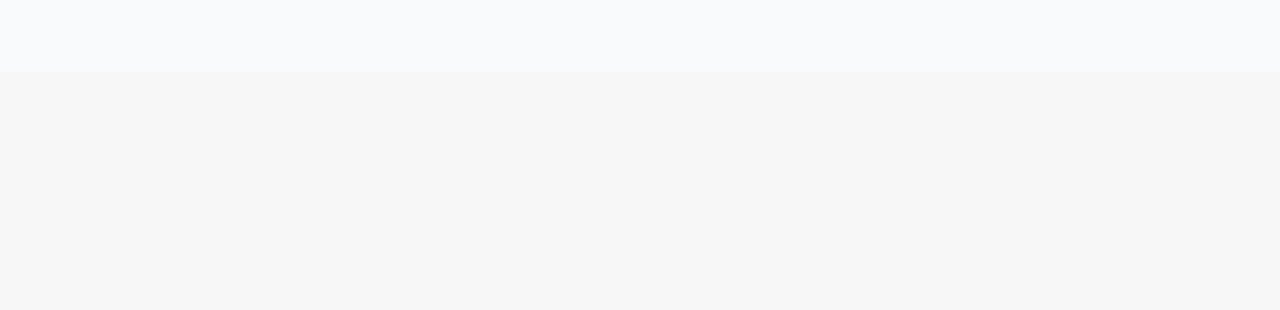
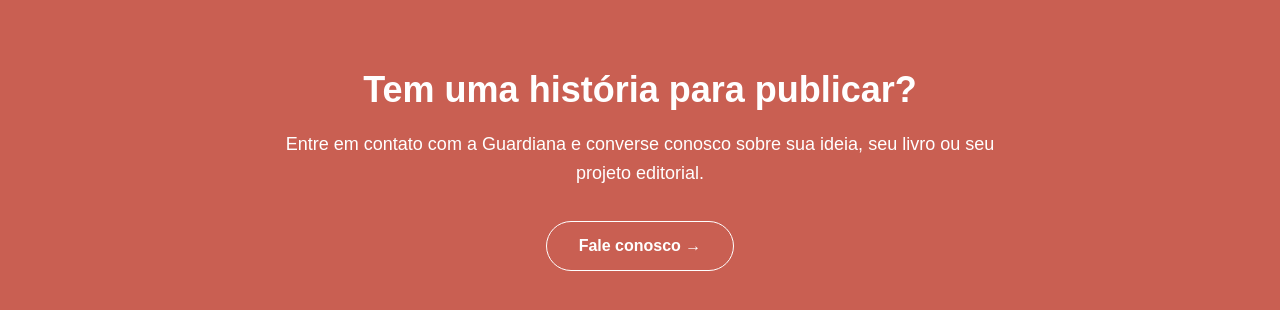
Before and after one commit to marcelo-marcal/guardiana-web, a Next.js app in the folder apps/frontend/: page /poemas in a window 1280 px wide. Shown: the part 792-1102 px from the top of the page. Before the commit the page ends 864 px from the top, so only its background shows below. Built offline with nearby package versions, Linux system fonts and the light colour scheme; no server answers.

Commit message:
:sparkles: Ajuste footer poemas

```diff
--- a/apps/frontend/src/app/(public)/poemas/page.tsx
+++ b/apps/frontend/src/app/(public)/poemas/page.tsx
@@ -5,6 +5,7 @@
 // ================================
 import { useCallback, useEffect, useState } from "react";
 import Image from "next/image";
+import Link from "next/link";
 
 // ================================
 // CONFIGURAÇÃO
@@ -68,7 +69,8 @@ export default function PoemasPublicPage() {
     }, [fetchPoems]);
 
     return (
-        <main className="min-h-screen pt-24 pb-20 bg-gray-50 dark:bg-[#020617] transition-colors">
+        <main className="min-h-screen flex flex-col bg-gray-50 dark:bg-[#020617] transition-colors">
+            <section className="flex-1 pt-24 pb-20">
                 <div className="max-w-7xl mx-auto px-6">
                     {/* CABEÇALHO DA PÁGINA */}
                     <header className="mb-16 text-center md:text-left">
@@ -163,6 +165,41 @@ export default function PoemasPublicPage() {
                         </div>
                     )}
                 </div>
+            </section>
+
+            {/* ================================
+                CTA FINAL
+            ================================ */}
+            <section className="mt-auto relative overflow-hidden px-6 py-20 bg-[#C95F52] dark:bg-[#7E342D]">
+                <div className="max-w-7xl mx-auto text-center">
+                    <h2 className="text-3xl md:text-4xl font-extrabold text-white">
+                        Tem uma história para publicar?
+                    </h2>
+
+                    <p className="mt-5 text-white text-lg max-w-3xl mx-auto leading-relaxed">
+                        Entre em contato com a Guardiana e converse conosco
+                        sobre sua ideia, seu livro ou seu projeto editorial.
+                    </p>
+
+                    <Link
+                        href="/contato"
+                        className="
+                            inline-flex
+                            mt-8
+                            px-8 py-3
+                            rounded-full
+                            border border-white
+                            text-white
+                            font-bold
+                            hover:bg-white
+                            hover:text-[#C95F52]
+                            transition-all duration-300
+                        "
+                    >
+                        Fale conosco →
+                    </Link>
+                </div>
+            </section>
 
             {/* MODAL DE LEITURA */}
             {selectedPoem && (
--- a/apps/frontend/src/components/layout/Footer.tsx
+++ b/apps/frontend/src/components/layout/Footer.tsx
@@ -170,6 +170,13 @@ export default function Footer() {
                             </Link>
 
                             <Link
+                                href="/poemas"
+                                className="hover:text-[#D4AF37] transition"
+                            >
+                                Poemas
+                            </Link>
+
+                            <Link
                                 href="/fundadoras"
                                 className="hover:text-[#D4AF37] transition"
                             >
```
Lines whose indentation alone changed are shown as unchanged.
